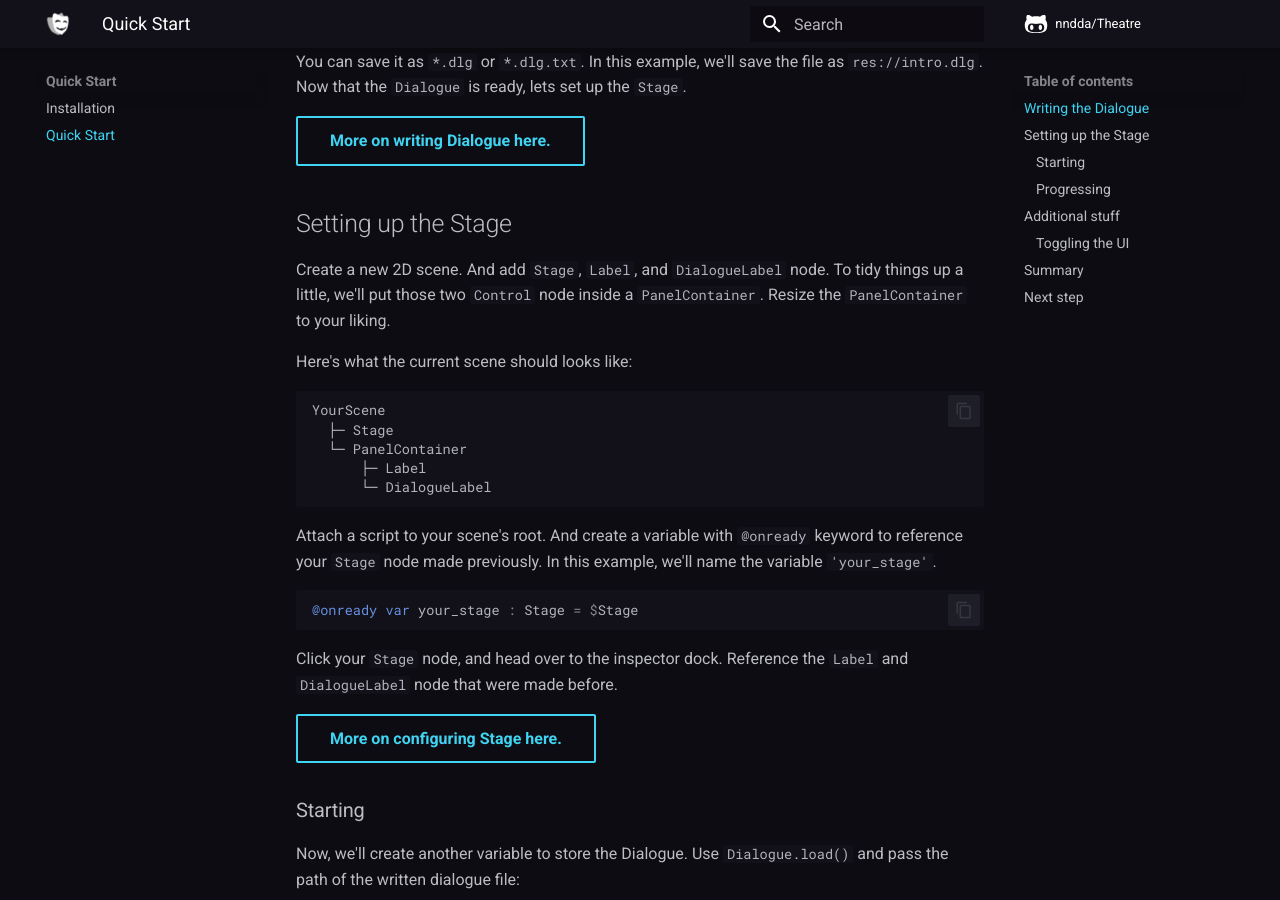
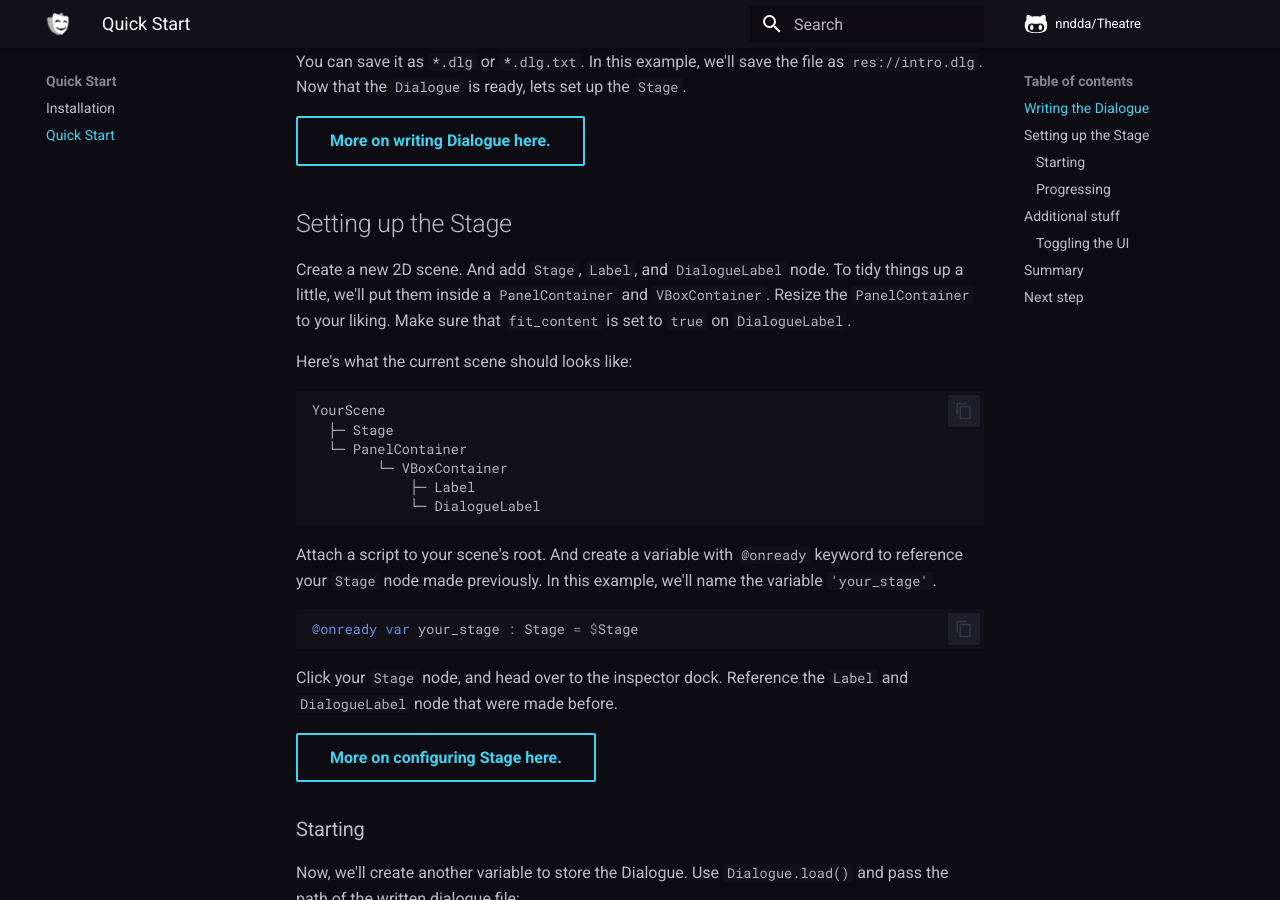
Before and after one commit to nndda/Theatre, an MkDocs documentation site: the page built from docs/quickstart.md, in a window 1280 px wide and 900 px high, scrolled down 706 px. Built offline with MkDocs 1.6.1 and Material for MkDocs 9.7.7, drawn with Linux system fonts in a browser that asks for light colours; comment, search, counter and statistics services are not loaded; some of the changed lines change nothing that is shown; some of the changed text lies outside the part shown.

Commit message:
Correct scripts & tutorial

````diff
--- a/docs/quickstart.md
+++ b/docs/quickstart.md
@@ -31,7 +31,7 @@
 
 ## Setting up the Stage
 
-Create a new 2D scene. And add `Stage`, `Label`, and `DialogueLabel` node. To tidy things up a little, we'll put those two `Control` node inside a `PanelContainer`. Resize the `PanelContainer` to your liking.
+Create a new 2D scene. And add `Stage`, `Label`, and `DialogueLabel` node. To tidy things up a little, we'll put them inside a `PanelContainer` and `VBoxContainer`. Resize the `PanelContainer` to your liking. Make sure that `fit_content` is set to `true` on `DialogueLabel`.
 
 Here's what the current scene should looks like:
 
@@ -39,8 +39,9 @@
 YourScene
   ├─ Stage
   └─ PanelContainer
-      ├─ Label
-      └─ DialogueLabel
+        └─ VBoxContainer
+            ├─ Label
+            └─ DialogueLabel
 ```
 
 Attach a script to your scene's root. And create a variable with `@onready` keyword to reference your `Stage` node made previously. In this example, we'll name the variable `'your_stage'`.
@@ -91,19 +92,19 @@
 ```gdscript
 func _ready():
 
-    stage.started.connect(
+    your_stage.started.connect(
         $PanelContainer.show
     )
 
-    stage.finished.connect(
+    your_stage.finished.connect(
         $PanelContainer.hide
     )
 
-    stage.cancelled.connect(
+    your_stage.cancelled.connect(
         $PanelContainer.hide
     )
 
-    stage.start(epic_dialogue)
+    your_stage.start(epic_dialogue)
 ```
 
 Alternatively, you can connect these signals via the `Node` dock window. In this example, we only used `show` and `hide` method for simplicity. You can use `AnimationPlayer` or `Tween` for more fancy transitions.
@@ -116,6 +117,8 @@
 ```gdscript
 extends Node2D
 
+@onready var your_stage : Stage = $Stage
+
 var epic_dialogue = Dialogue.load('res://intro.dlg')
 
 func _input(event):
@@ -123,15 +126,16 @@
         your_stage.progress()
 
 func _ready():
-    stage.started.connect(
+
+    your_stage.started.connect(
         $PanelContainer.show
     )
 
-    stage.finished.connect(
+    your_stage.finished.connect(
         $PanelContainer.hide
     )
 
-    stage.cancelled.connect(
+    your_stage.cancelled.connect(
         $PanelContainer.hide
     )
 
````
